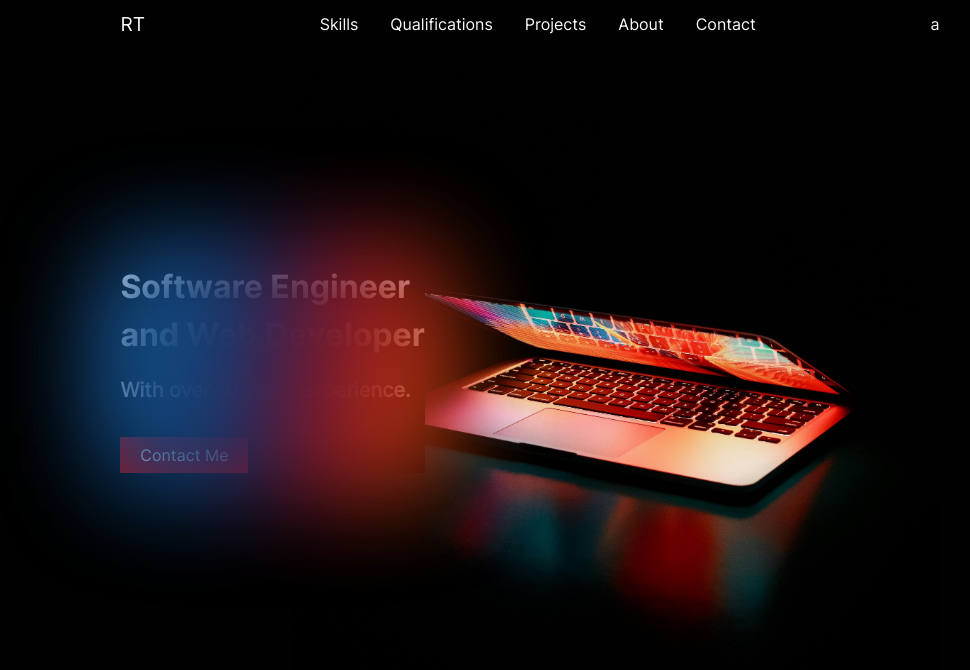
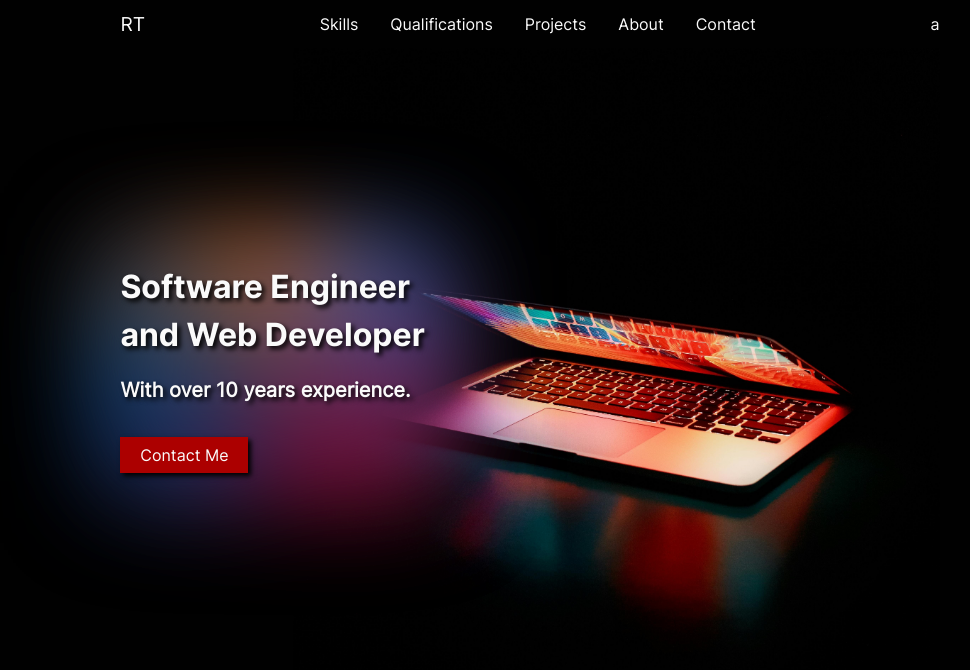
Before and after one commit to RichardTinsley/portfolio, a React (Vite) app: page / in a window 1280 px wide. Shown: the top 670 px of the page, without its empty margins (110-1080 px from the left). Built offline with nearby package versions, Linux system fonts and the light colour scheme.

Commit message:
radial conic  rotate

```diff
--- a/src/Components/Hero/Hero.css
+++ b/src/Components/Hero/Hero.css
@@ -11,9 +11,15 @@
 
 #hero-text{
     position: relative;
+    z-index: 1;
+    background-color: #00000000;
     /* background-image: conic-gradient(#2A67AF, #003C70, #7F0225); */
 }
 
+#hero-card {
+    position: relative;
+    background-color: #00000000;
+}
 @property --gradient-angle{
     syntax: "<angle>";
     initial-value: 0deg;
@@ -25,33 +31,33 @@
     100% { --gradient-angle: 360deg; }
 }
 
-#hero-text::before,
-#hero-text::after {
+#hero-card::before,
+#hero-card::after {
     content: "";
     position: absolute;
-    inset: 0;
-    background: linear-gradient(
-        var(--gradient-angle),
+    inset: -.5rem;
+    background: conic-gradient(
+        from var(--gradient-angle),
         #2A67AF,
+        #7F0225,
         #003C70,
-        #7F0225,
         #f26100
     );
     filter: blur(3.5rem);
-    animation: rotation 20s linear infinite;
+    animation: rotation 80s linear infinite;
 }
 
 .large-text{
+    background-color: #00000000;
     text-shadow: 3px 3px 5px #000000;
-    background-color: #00000000;
     font-size: 2rem;
     font-family: 'inter-bold';
     line-height: 150%;
 }
 
 .medium-text{
+    background-color: #00000000;
     text-shadow: 3px 3px 5px #000000;
-    background-color: #00000000;
     padding-top: 1rem;
     font-size: 1.25rem;
     line-height: 150%;
@@ -64,4 +70,5 @@
     background-color: #AC0000;
     width: 8rem;
     font-size: 1rem;
+    box-shadow: 3px 3px 5px #000000;
 }
--- a/src/Components/Hero/Hero.jsx
+++ b/src/Components/Hero/Hero.jsx
@@ -4,10 +4,12 @@ export default function Hero() {
 
     return (
         <div id="hero">
-            <div id="hero-text">
+            <div id="hero-card">
+                <div id="hero-text">
                     <h1 className="large-text">Software Engineer <br /> and Web Developer </h1>
                     <h1 className="medium-text">With over 10 years experience.</h1>
                     <button id="contact"> Contact Me </button>
+                </div>
             </div>
         </div>
     )
```
